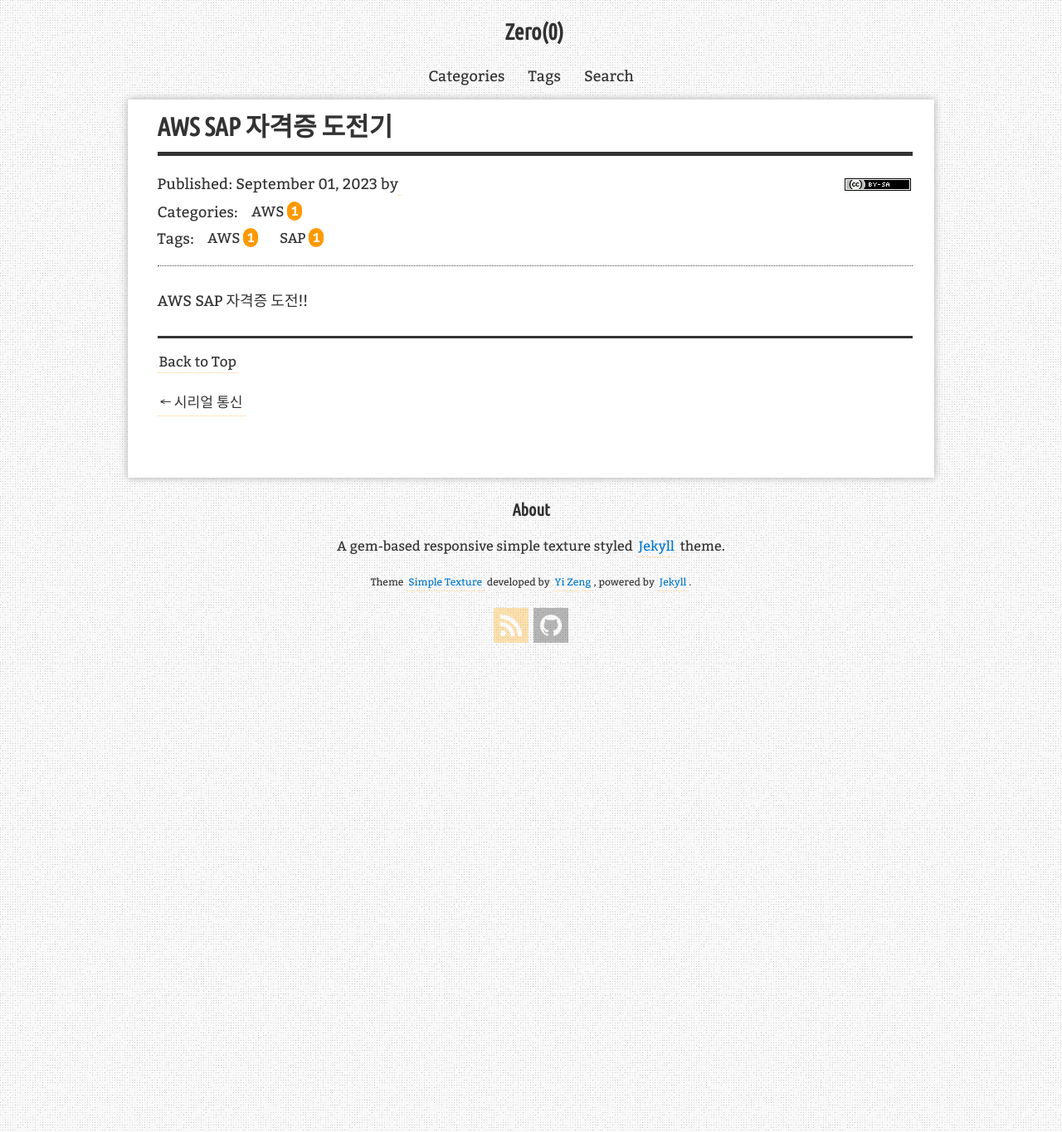
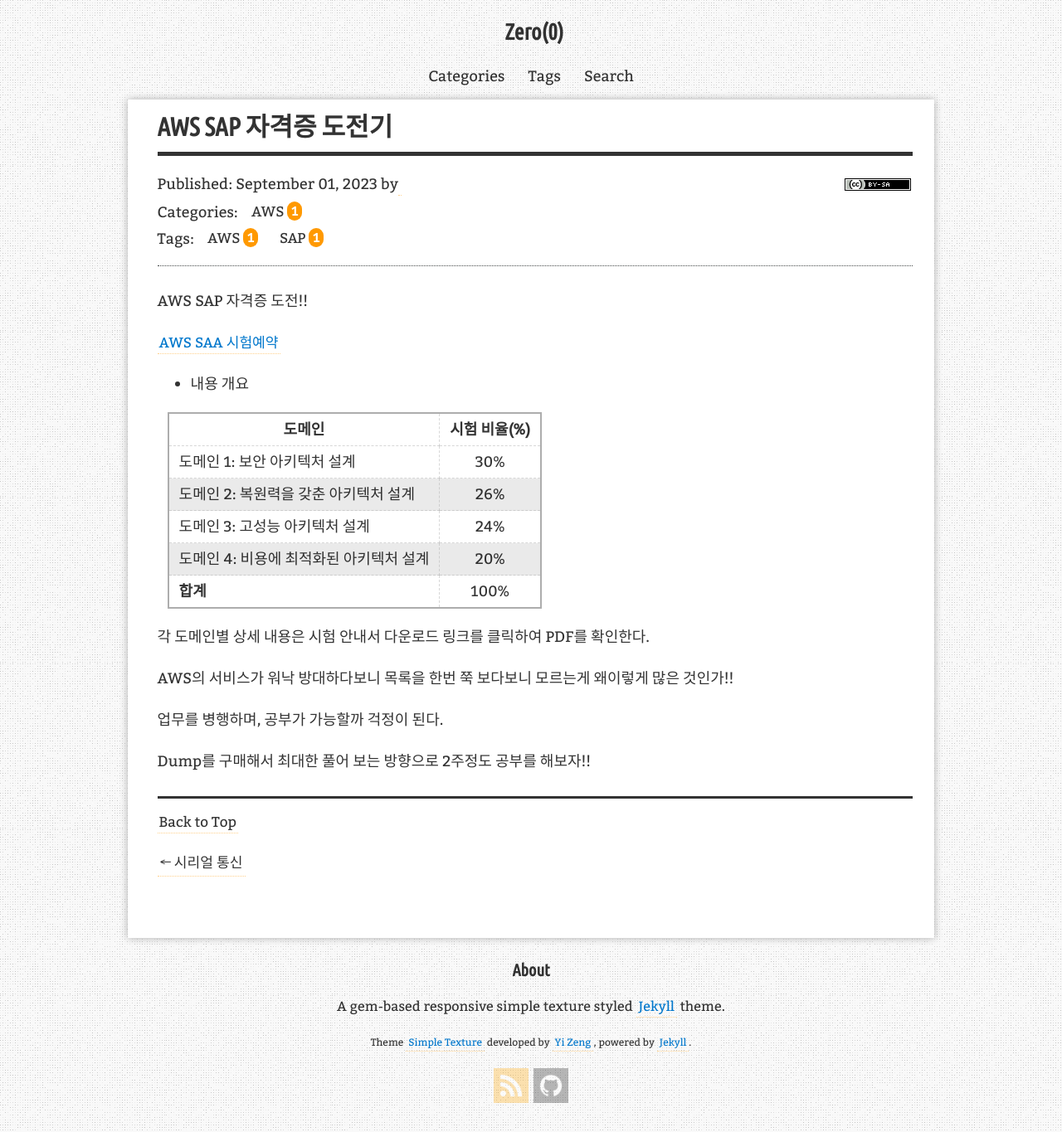
Before and after one commit to leekimin/leekimin.github.io, a Jekyll site: the page built from _posts/2023-09-01-AWS.md, in a window 1280 px wide. Shown: the whole page at 83% size. Built offline with Jekyll 4.4.1, drawn with Linux system fonts in a browser that asks for light colours; some web fonts are replaced; comment, search, counter and statistics services are not loaded.

Commit message:
new posts 수정

```diff
--- a/_posts/2023-09-01-AWS.md
+++ b/_posts/2023-09-01-AWS.md
@@ -9,3 +9,23 @@
 ---
 
 AWS SAP 자격증 도전!!
+
+[AWS SAA 시험예약](https://aws.amazon.com/ko/certification/certified-solutions-architect-associate/)
+
+* 내용 개요
+
+|도메인|시험 비율(%)|
+|---|:---:|
+|도메인 1: 보안 아키텍처 설계|30%|
+|도메인 2: 복원력을 갖춘 아키텍처 설계|26%|
+|도메인 3: 고성능 아키텍처 설계|24%|
+|도메인 4: 비용에 최적화된 아키텍처 설계|20%|
+|<b>합계</b>|100%|
+
+각 도메인별 상세 내용은 시험 안내서 다운로드 링크를 클릭하여 PDF를 확인한다.
+
+AWS의 서비스가 워낙 방대하다보니 목록을 한번 쭉 보다보니 모르는게 왜이렇게 많은 것인가!!
+
+업무를 병행하며, 공부가 가능할까 걱정이 된다.
+
+Dump를 구매해서 최대한 풀어 보는 방향으로 2주정도 공부를 해보자!!
```
